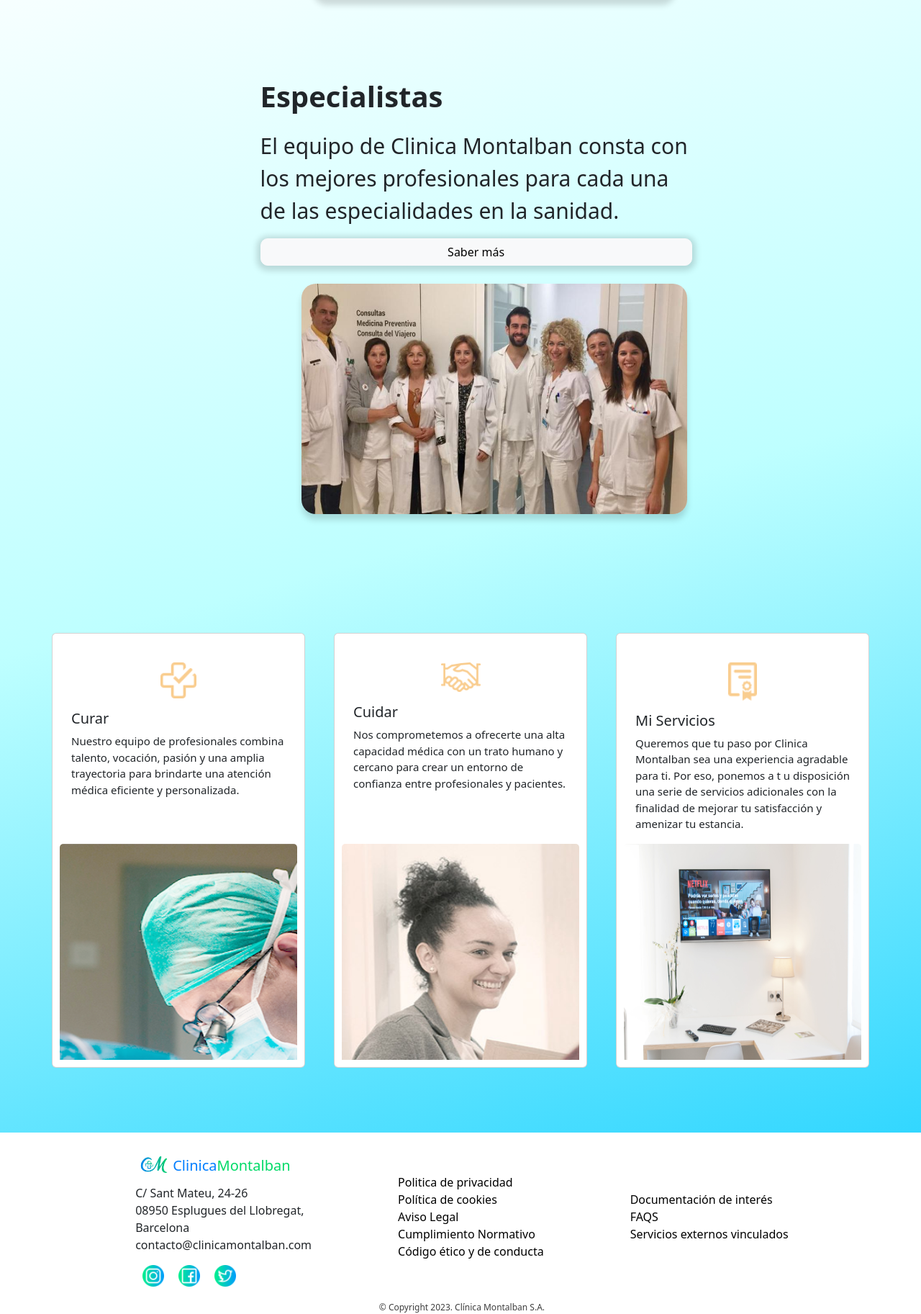
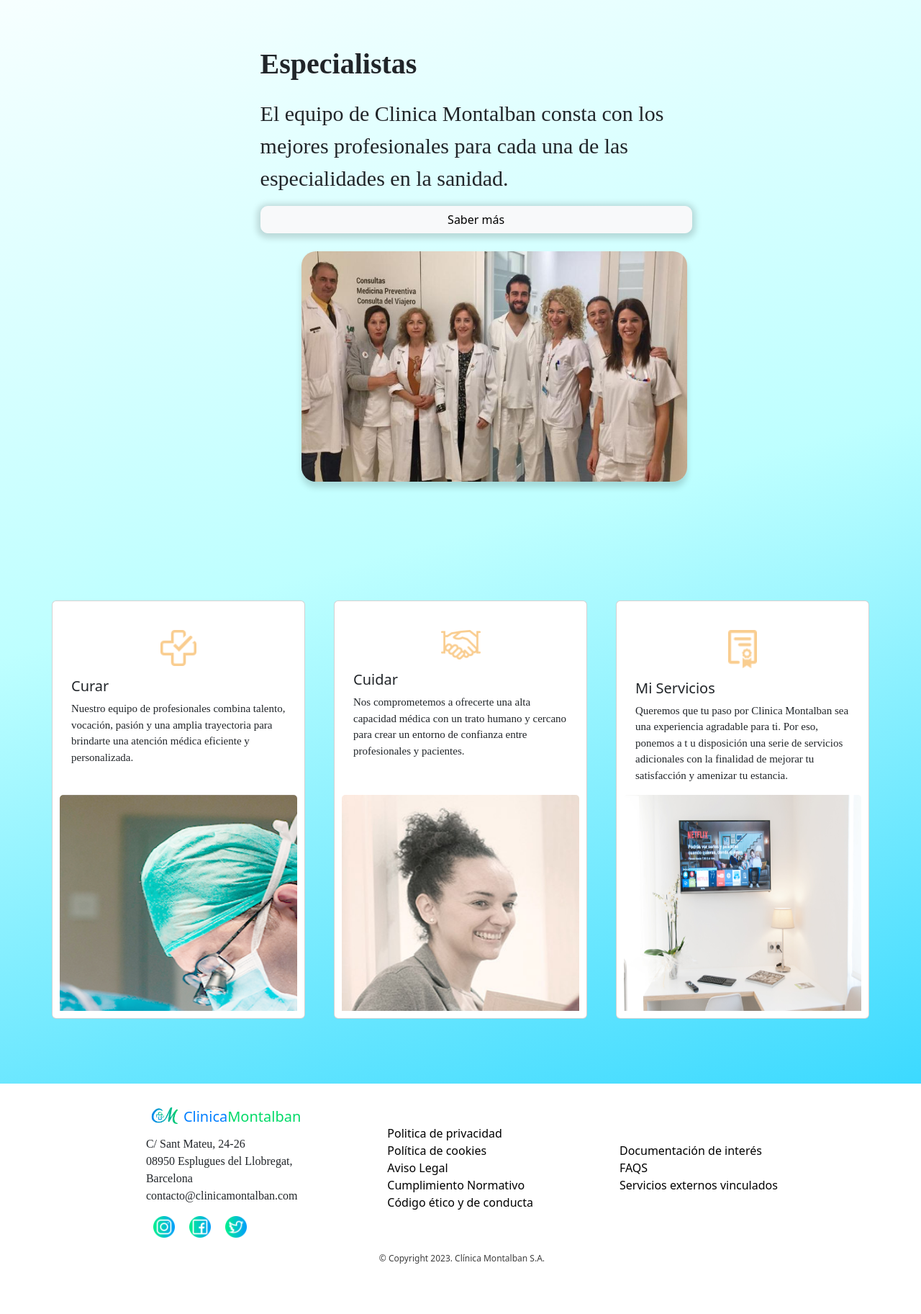
Before and after one commit to MarkoPareja/ClinicaMontalbanPDF, a PHP site: page /index.php in a window 1280 px wide. Shown: the part 1181-3006 px from the top of the page at 72% size. After the commit the page ends 2936 px from the top, so only its background shows below. Run offline with PHP 8.4, Linux system fonts and the light colour scheme; some web fonts are replaced.

Commit message:
Cambio de letra

```diff
--- a/assets/css/style.css
+++ b/assets/css/style.css
@@ -2,6 +2,10 @@
     position: fixed;
     width: 100%;
     z-index: 150;
+}
+
+p{
+    font-family: 'Averta-Regular';
 }
 
 body{
```
